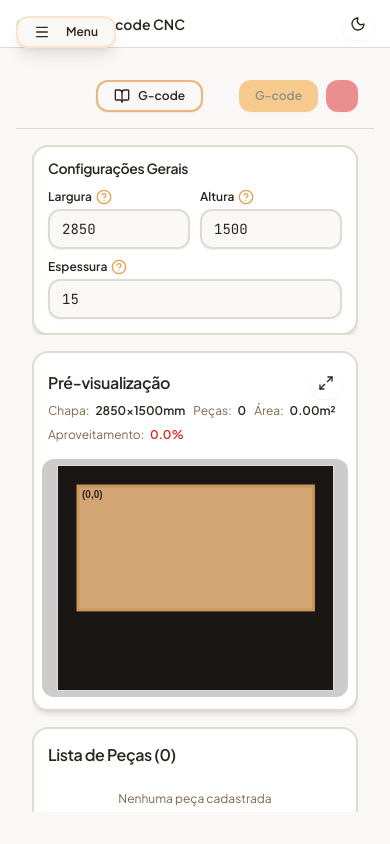
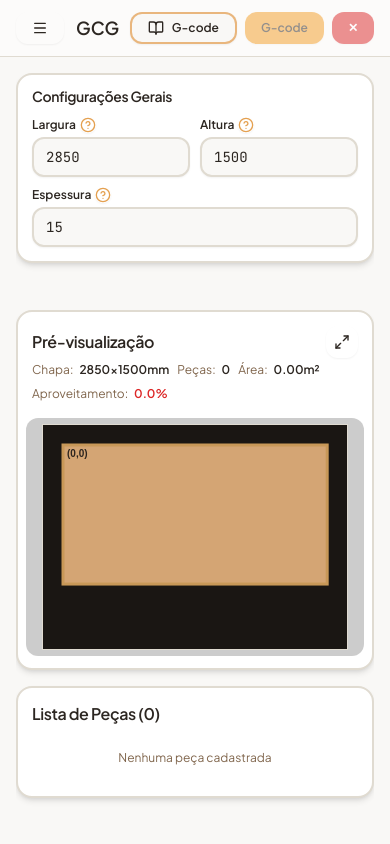
Before and after one commit to Thalikbussacro/cnc-builder-web, a Next.js app: page / in a window 390 px wide. Built offline with nearby package versions, Linux system fonts and the light colour scheme.

Commit message:
feat: atualizar branding e melhorar sidebar para mobile
  Melhora funcionalidade da sidebar com suporte mobile.

```diff
--- a/app/layout.tsx
+++ b/app/layout.tsx
@@ -16,8 +16,8 @@ const jetbrainsMono = JetBrains_Mono({
 });
 
 export const metadata: Metadata = {
-  title: "Gerador de G-code CNC",
-  description: "Aplicação web para gerar código G-code para fresadoras CNC com algoritmo de nesting automático",
+  title: "G-Code Generator (GCG)",
+  description: "Aplicação web profissional para gerar código G-Code otimizado para fresadoras CNC com algoritmo de nesting automático e validações de segurança",
 };
 
 export default function RootLayout({
@@ -28,7 +28,7 @@ export default function RootLayout({
   return (
     <html lang="pt-BR" className={`${plusJakartaSans.variable} ${jetbrainsMono.variable}`} suppressHydrationWarning>
       <body className="font-sans antialiased">
-        <ThemeProvider defaultTheme="light" storageKey="cnc-builder-theme">
+        <ThemeProvider defaultTheme="light" storageKey="gcg-theme">
           {children}
         </ThemeProvider>
       </body>
--- a/app/page.tsx
+++ b/app/page.tsx
@@ -13,6 +13,7 @@ import { VisualizadorGCode } from "@/components/VisualizadorGCode";
 import { SeletorNesting } from "@/components/SeletorNesting";
 import { DicionarioGCode } from "@/components/DicionarioGCode";
 import { Button } from "@/components/ui/button";
+import { Menu } from "lucide-react";
 import type { Peca, PecaPosicionada, ConfiguracoesChapa as TConfigChapa, ConfiguracoesCorte as TConfigCorte, ConfiguracoesFerramenta as TConfigFerramenta, FormatoArquivo, VersaoGerador, TempoEstimado } from "@/types";
 import { posicionarPecas, type MetodoNesting } from "@/lib/nesting-algorithm";
 import { gerarGCode, downloadGCode, calcularTempoEstimado } from "@/lib/gcode-generator";
@@ -57,6 +58,7 @@ export default function Home() {
   const [metricas, setMetricas] = useState<{ areaUtilizada: number; eficiencia: number; tempo: number } | undefined>();
   const [tempoEstimado, setTempoEstimado] = useState<TempoEstimado | undefined>();
   const [secaoAtiva, setSecaoAtiva] = useLocalStorage<SecaoSidebar>('cnc-secao-ativa', 'chapa');
+  const [sidebarMobileOpen, setSidebarMobileOpen] = useState(false);
 
   // Atualiza posicionamento sempre que algo mudar
   useEffect(() => {
@@ -143,31 +145,54 @@ export default function Home() {
     <MainLayout>
       <div className="flex h-full">
         {/* Sidebar */}
-        <Sidebar secaoAtiva={secaoAtiva} onSecaoChange={setSecaoAtiva} />
+        <Sidebar
+          secaoAtiva={secaoAtiva}
+          onSecaoChange={setSecaoAtiva}
+          mobileOpen={sidebarMobileOpen}
+          onMobileOpenChange={setSidebarMobileOpen}
+        />
 
         {/* Main Content */}
         <div className="flex-1 flex flex-col overflow-hidden">
           {/* Top Actions Bar */}
-          <div className="flex items-center justify-between gap-2 p-4 border-b flex-shrink-0 lg:pl-4 pl-20">
+          <div className="flex items-center justify-between gap-2 px-4 py-3 border-b flex-shrink-0 bg-card/50">
+            <div className="flex items-center gap-3">
+              {/* Menu Button (Mobile) */}
+              <Button
+                variant="ghost"
+                size="sm"
+                className="lg:hidden"
+                onClick={() => setSidebarMobileOpen(true)}
+              >
+                <Menu className="h-5 w-5" />
+              </Button>
+
+              {/* Logo/Title */}
+              <div className="flex items-center gap-2">
+                <h1 className="text-lg font-semibold hidden sm:block">G-Code Generator</h1>
+                <h1 className="text-lg font-semibold sm:hidden">GCG</h1>
+              </div>
+            </div>
+
             <div className="flex items-center gap-2">
               <DicionarioGCode />
-            </div>
-            <div className="flex items-center gap-2">
               <Button
                 onClick={handleVisualizarGCode}
                 variant="default"
                 size="sm"
                 disabled={pecas.length === 0}
               >
-                <span className="hidden sm:inline">Baixar/Copiar </span>G-code
+                <span className="hidden md:inline">Baixar/Copiar </span>G-code
               </Button>
               <Button
                 onClick={handleLimpar}
                 variant="destructive"
                 size="sm"
                 disabled={pecas.length === 0}
+                title="Limpar todas as peças"
               >
                 <span className="hidden sm:inline">Limpar</span>
+                <span className="sm:hidden">✕</span>
               </Button>
             </div>
           </div>
--- a/components/MainLayout.tsx
+++ b/components/MainLayout.tsx
@@ -1,7 +1,6 @@
 "use client";
 
 import { ReactNode } from "react";
-import { Header } from "./Header";
 
 type MainLayoutProps = {
   children: ReactNode;
@@ -9,14 +8,8 @@ type MainLayoutProps = {
 
 export function MainLayout({ children }: MainLayoutProps) {
   return (
-    <div className="flex flex-col h-screen w-screen overflow-hidden">
-      <Header />
-
-      <main className="flex-1 overflow-auto bg-background">
-        <div className="container mx-auto h-full p-4 max-w-[1600px]">
-          {children}
-        </div>
-      </main>
+    <div className="flex flex-col h-screen w-screen overflow-hidden bg-background">
+      {children}
     </div>
   );
 }
--- a/components/Sidebar.tsx
+++ b/components/Sidebar.tsx
@@ -4,12 +4,20 @@ import { cn } from "@/lib/utils";
 import { Settings, Scissors, Wrench, Package, PlusCircle, Menu, X, ChevronLeft, ChevronRight } from "lucide-react";
 import { Button } from "./ui/button";
 import { useState } from "react";
+import dynamic from "next/dynamic";
+
+const ThemeToggle = dynamic(() => import("./ThemeToggle").then(mod => ({ default: mod.ThemeToggle })), {
+  ssr: false,
+  loading: () => <div className="h-8 w-8" />
+});
 
 export type SecaoSidebar = 'chapa' | 'corte' | 'ferramenta' | 'nesting' | 'adicionar-peca';
 
 interface SidebarProps {
   secaoAtiva: SecaoSidebar;
   onSecaoChange: (secao: SecaoSidebar) => void;
+  mobileOpen: boolean;
+  onMobileOpenChange: (open: boolean) => void;
 }
 
 const secaoAdicionar = {
@@ -46,13 +54,12 @@ const configuracoes = [
   }
 ];
 
-export function Sidebar({ secaoAtiva, onSecaoChange }: SidebarProps) {
-  const [mobileOpen, setMobileOpen] = useState(false);
+export function Sidebar({ secaoAtiva, onSecaoChange, mobileOpen, onMobileOpenChange }: SidebarProps) {
   const [collapsed, setCollapsed] = useState(false);
 
   const handleSecaoClick = (secao: SecaoSidebar) => {
     onSecaoChange(secao);
-    setMobileOpen(false); // Fecha menu mobile após seleção
+    onMobileOpenChange(false); // Fecha menu mobile após seleção
   };
 
   const renderSecaoButton = (secao: typeof secaoAdicionar | typeof configuracoes[0]) => {
@@ -106,7 +113,7 @@ export function Sidebar({ secaoAtiva, onSecaoChange }: SidebarProps) {
             variant="ghost"
             size="sm"
             className="lg:hidden"
-            onClick={() => setMobileOpen(false)}
+            onClick={() => onMobileOpenChange(false)}
           >
             <X className="h-4 w-4" />
           </Button>
@@ -137,29 +144,21 @@ export function Sidebar({ secaoAtiva, onSecaoChange }: SidebarProps) {
       </nav>
 
       {/* Footer */}
-      {!collapsed && (
-        <div className="p-3 border-t">
-          <div className="text-xs text-muted-foreground text-center">
-            CNC Builder v2.0
-          </div>
+      <div className="p-3 border-t">
+        <div className="flex items-center justify-between gap-2">
+          {!collapsed && (
+            <div className="text-xs text-muted-foreground">
+              GCG v2.0
+            </div>
+          )}
+          <ThemeToggle />
         </div>
-      )}
+      </div>
     </div>
   );
 
   return (
     <>
-      {/* Mobile Toggle Button */}
-      <Button
-        variant="outline"
-        size="sm"
-        className="lg:hidden fixed top-4 left-4 z-50 shadow-lg"
-        onClick={() => setMobileOpen(true)}
-      >
-        <Menu className="h-4 w-4 mr-2" />
-        Menu
-      </Button>
-
       {/* Desktop Sidebar - largura dinâmica baseada em collapsed */}
       <aside className={cn(
         "hidden lg:flex border-r bg-card flex-col h-full transition-all duration-300",
@@ -174,7 +173,7 @@ export function Sidebar({ secaoAtiva, onSecaoChange }: SidebarProps) {
           {/* Backdrop */}
           <div
             className="lg:hidden fixed inset-0 bg-background/80 backdrop-blur-sm z-40"
-            onClick={() => setMobileOpen(false)}
+            onClick={() => onMobileOpenChange(false)}
           />
           {/* Drawer */}
           <aside className="lg:hidden fixed left-0 top-0 bottom-0 w-80 bg-card border-r z-50 shadow-lg animate-in slide-in-from-left duration-300">
--- a/components/ThemeToggle.tsx
+++ b/components/ThemeToggle.tsx
@@ -12,13 +12,13 @@ export function ThemeToggle() {
       variant="ghost"
       size="sm"
       onClick={toggleTheme}
-      className="h-8 w-8 px-0"
+      className="h-8 w-8 px-0 hover:bg-accent"
       title={theme === "light" ? "Alternar para tema escuro" : "Alternar para tema claro"}
     >
       {theme === "light" ? (
-        <Moon className="h-4 w-4" />
+        <Moon className="h-4 w-4 text-slate-700 dark:text-slate-300" />
       ) : (
-        <Sun className="h-4 w-4" />
+        <Sun className="h-4 w-4 text-amber-500" />
       )}
       <span className="sr-only">Alternar tema</span>
     </Button>
--- a/package.json
+++ b/package.json
@@ -1,6 +1,6 @@
 {
-  "name": "cnc-gcode-generator",
-  "version": "1.0.0",
+  "name": "gcode-generator",
+  "version": "2.0.0",
   "private": true,
   "scripts": {
     "dev": "next dev",
```
